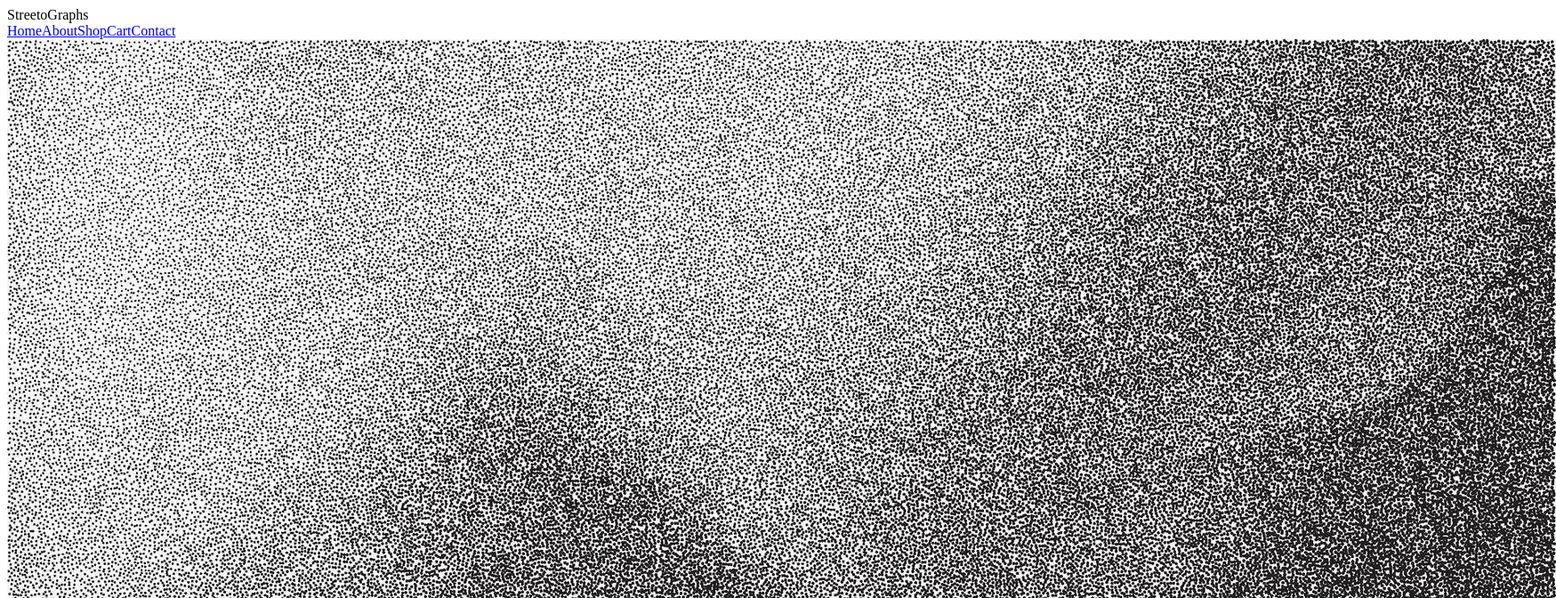
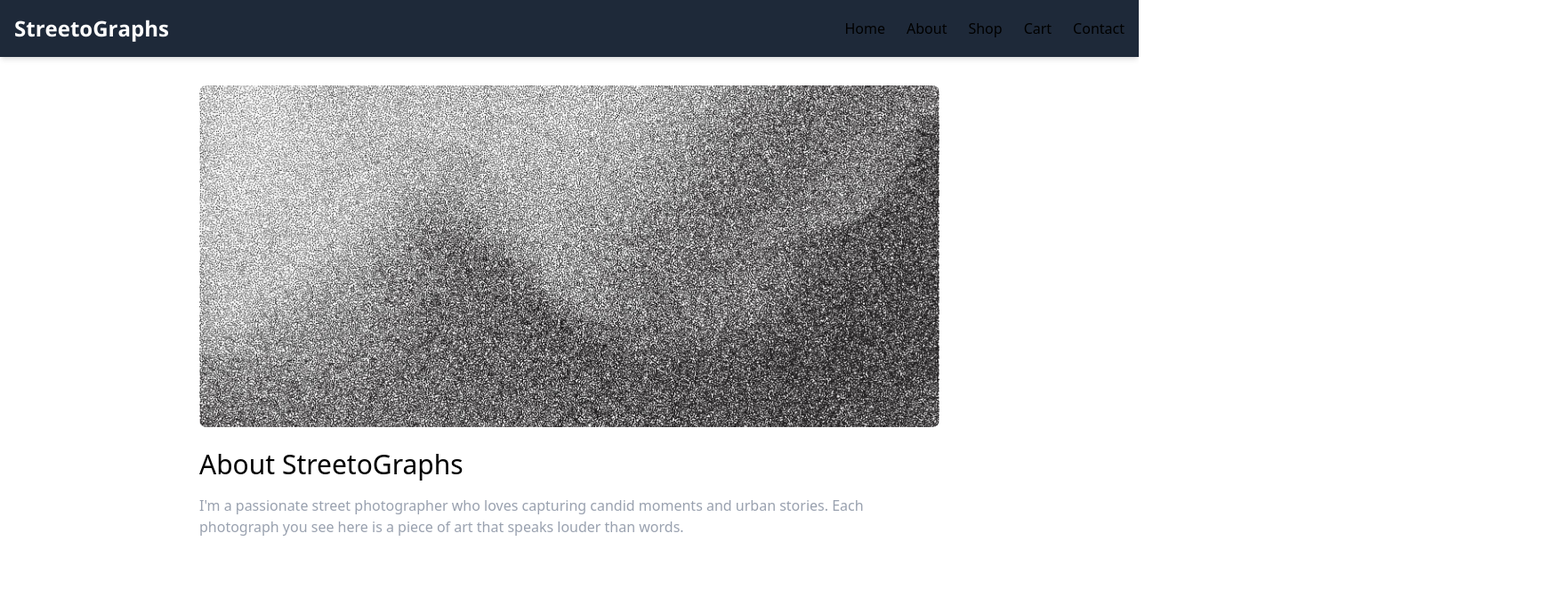
Before and after one commit to chaitanyakherdikar-hub/ecommerceweb, a React (Vite) app in the folder my-project/: page /about in a window 1280 px wide. Shown: the top 672 px of the page at 89% size, 1749 px wide, since content can reach past the window. Built offline with nearby package versions, Linux system fonts and the light colour scheme.

Commit message:
photo update

```diff
--- a/my-project/index.html
+++ b/my-project/index.html
@@ -4,7 +4,7 @@
     <meta charset="UTF-8" />
     <link rel="icon" type="image/svg+xml" href="/vite.svg" />
     <link href="https://fonts.googleapis.com/css2?family=Open+Sans:wght@400;600;700&display=swap" rel="stylesheet">
-
+<link href="/src/style.css" rel="stylesheet">
     <meta name="viewport" content="width=device-width, initial-scale=1.0" />
     <title>StreetoGraphs</title>
   </head>
--- a/my-project/src/components/Hero.jsx
+++ b/my-project/src/components/Hero.jsx
@@ -3,7 +3,7 @@ import React from "react";
 function Hero() {
   return (
     <section className="relative w-full h-[500px]">
-      <img src="/Hero.jpg" alt="Hero" className="w-full h-full object-cover opacity-80" />
+      <img src="ecommerceweb/public/Hero.jpg" alt="Hero" className="w-full h-full object-cover opacity-80" />
       <div className="absolute inset-0 flex flex-col items-center justify-center text-white text-center bg-black/40">
         <h1 className="text-5xl font-bold mb-4">Capture the Streets</h1>
         <p className="text-lg max-w-xl">Explore unique street photography and bring the charm of the streets to your walls.</p>
--- a/my-project/src/components/PhotoCard.jsx
+++ b/my-project/src/components/PhotoCard.jsx
@@ -9,7 +9,7 @@ function PhotoCard({ photo }) {
       <img
         src={photo.img}
         alt={photo.title}
-        className="w-full h-40 object-cover mb-2 rounded"
+        className="w-full object-cover mb-2 rounded aspect-3/4"
       />
       <h3 className="text-lg font-semibold">{photo.title}</h3>
       <p className="text-gray-600">₹{photo.price}</p>
--- a/my-project/src/main.jsx
+++ b/my-project/src/main.jsx
@@ -1,4 +1,5 @@
 import React from "react";
+import "./index.css";
 import ReactDOM from "react-dom/client";
 import App from "./App";
 import { CartProvider } from "./Context/CartContext";
--- a/my-project/src/pages/About.jsx
+++ b/my-project/src/pages/About.jsx
@@ -3,7 +3,7 @@ import React from "react";
 function About() {
   return (
     <div className="p-8 max-w-4xl mx-auto">
-      <img src="/About.jpg" alt="About" className="w-full h-96 object-cover rounded-lg mb-6" />
+      <img src="ecommerceweb/public/About.jpg" alt="About" className="w-full h-96 object-cover rounded-lg mb-6" />
       <h2 className="text-3xl mb-4">About StreetoGraphs</h2>
       <p className="text-gray-400">
         I'm a passionate street photographer who loves capturing candid moments and urban stories. Each photograph you see here is a piece of art that speaks louder than words.
--- a/my-project/src/pages/Shop.jsx
+++ b/my-project/src/pages/Shop.jsx
@@ -4,7 +4,7 @@ import PhotoCard from "../components/PhotoCard";
 const photos = Array.from({ length: 20 }, (_, i) => ({
   id: i + 1,
   title: `Street Photo ${i + 1}`,
-  img: `/src/pun${i + 1}.jpg`,
+  img: `/ecommerceweb/photo${i + 1}.jpg`,
   price: Math.floor(Math.random() * (500 - 250) + 250),
 }));
 
```
